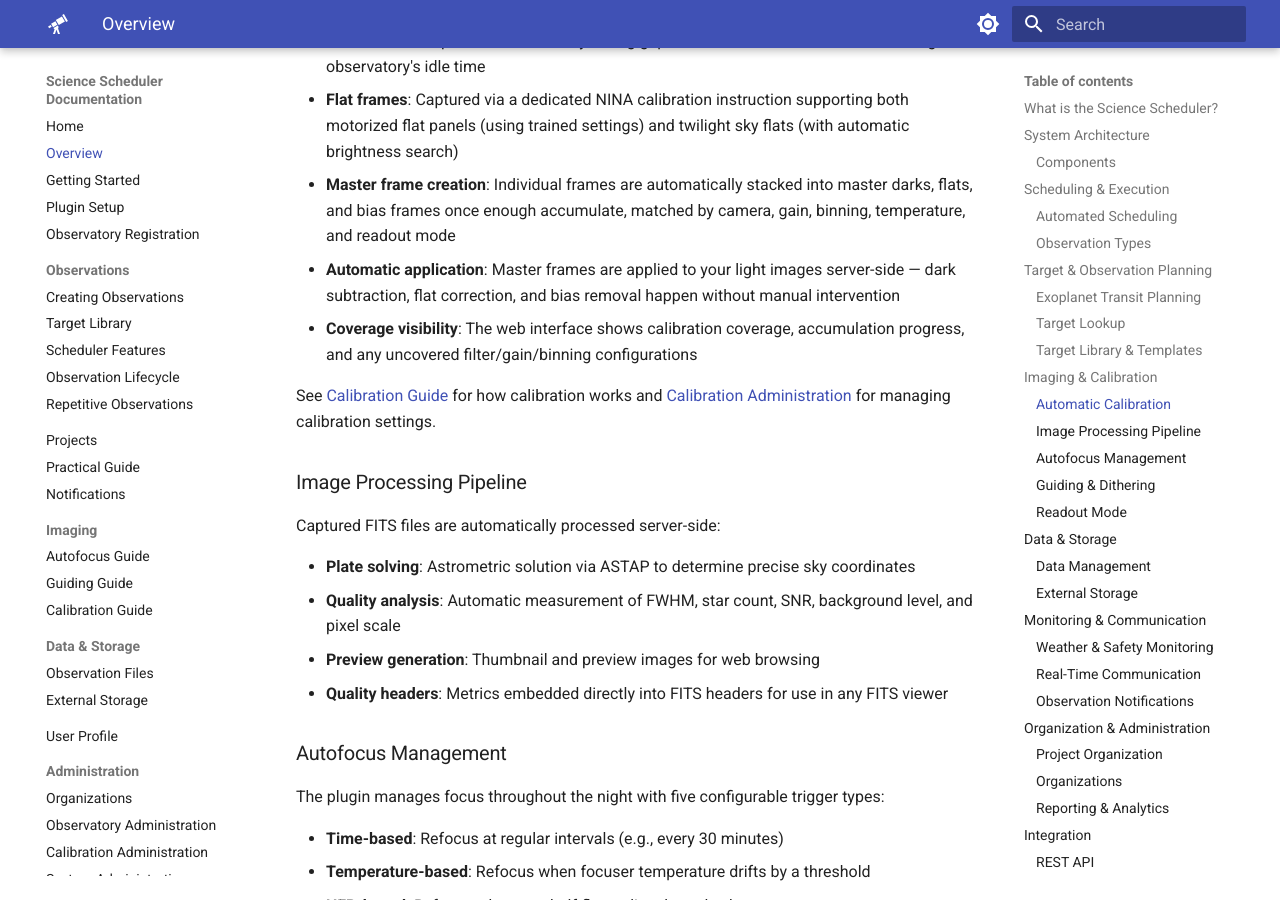
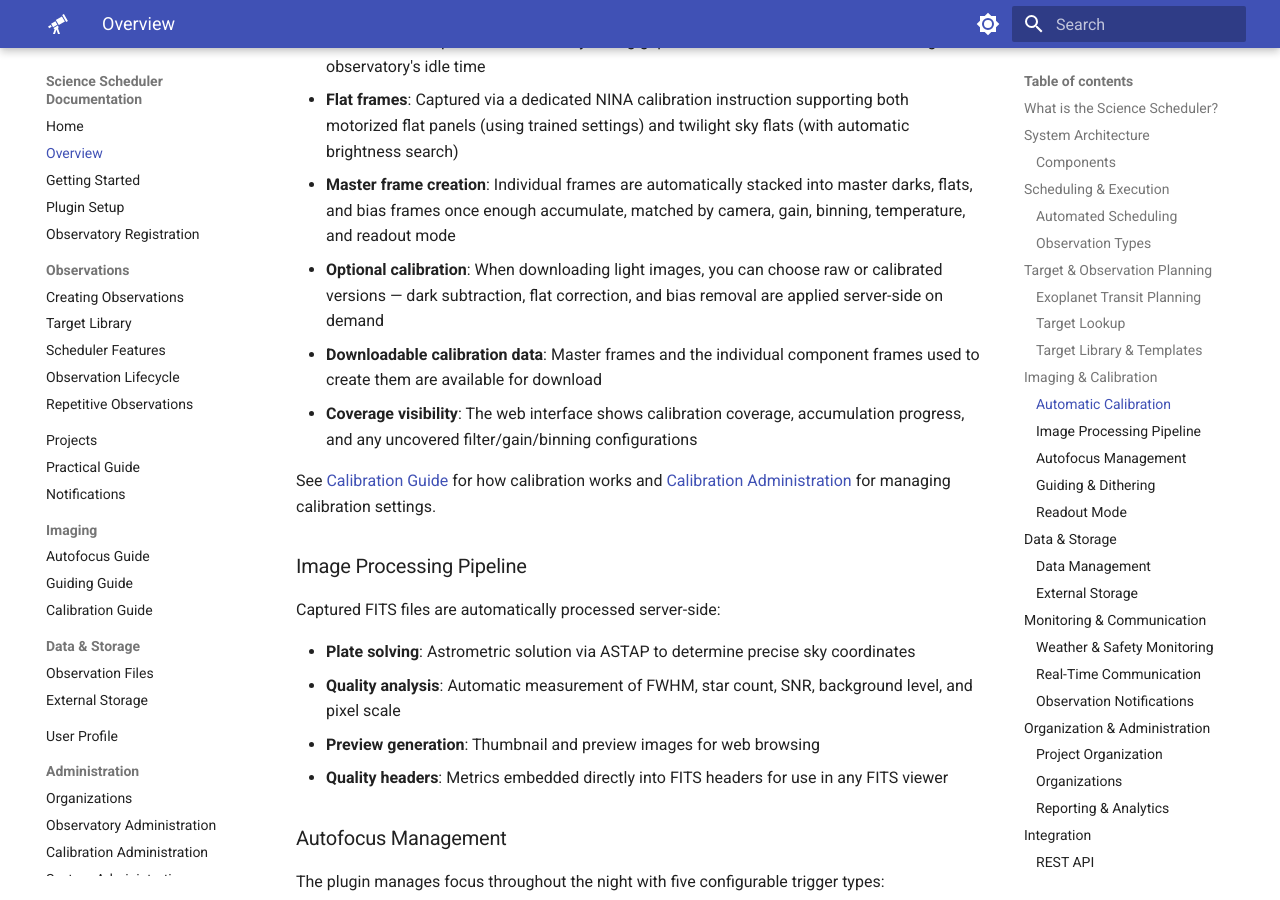
Before and after one commit to First-Light-Systems/nina-scheduler-docs, an MkDocs documentation site: the page built from docs/OVERVIEW.md, in a window 1280 px wide and 900 px high, scrolled down 2887 px. Built offline with MkDocs 1.6.1 and Material for MkDocs 9.7.7, drawn with Linux system fonts in a browser that asks for light colours; some of the changed text lies outside the part shown.

Commit message:
Update plugin version to v3.8.0.0 and fix calibration description
Plugin version in index.md was v3.6.0.0, now v3.8.0.0. Calibration section
in overview now correctly describes calibrated downloads as optional and notes
that master frames and component frames are also downloadable.

Co-Authored-By: Claude Opus 4.6 (1M context) <noreply@anthropic.com>

```diff
--- a/docs/OVERVIEW.md
+++ b/docs/OVERVIEW.md
@@ -96,7 +96,8 @@ The Science Scheduler automatically builds and maintains a calibration library f
 - **Dark frames**: Captured automatically during gaps between science observations using the observatory's idle time
 - **Flat frames**: Captured via a dedicated NINA calibration instruction supporting both motorized flat panels (using trained settings) and twilight sky flats (with automatic brightness search)
 - **Master frame creation**: Individual frames are automatically stacked into master darks, flats, and bias frames once enough accumulate, matched by camera, gain, binning, temperature, and readout mode
-- **Automatic application**: Master frames are applied to your light images server-side — dark subtraction, flat correction, and bias removal happen without manual intervention
+- **Optional calibration**: When downloading light images, you can choose raw or calibrated versions — dark subtraction, flat correction, and bias removal are applied server-side on demand
+- **Downloadable calibration data**: Master frames and the individual component frames used to create them are available for download
 - **Coverage visibility**: The web interface shows calibration coverage, accumulation progress, and any uncovered filter/gain/binning configurations
 
 See [Calibration Guide](CALIBRATION_GUIDE.md) for how calibration works and [Calibration Administration](CALIBRATION_ADMINISTRATION.md) for managing calibration settings.
@@ -260,8 +261,7 @@ See [Coming Soon](COMING_SOON.md) for details.
 5. **Configure notifications** (optional) - choose email/Pushover alerts for state changes
 6. **Submit** - observation enters the queue
 7. **Monitor** - watch progress in real-time
-8. **Automatic calibration** - your images are calibrated server-side using matched dark, bias, and flat master frames
-9. **Download** - retrieve raw and calibrated FITS files when complete
+8. **Download** - retrieve raw FITS files, or optionally calibrated versions with dark, bias, and flat corrections applied
 
 ### For Observatory Operators
 
```
Also changed, not shown: docs/index.md (+1 -1 lines).
